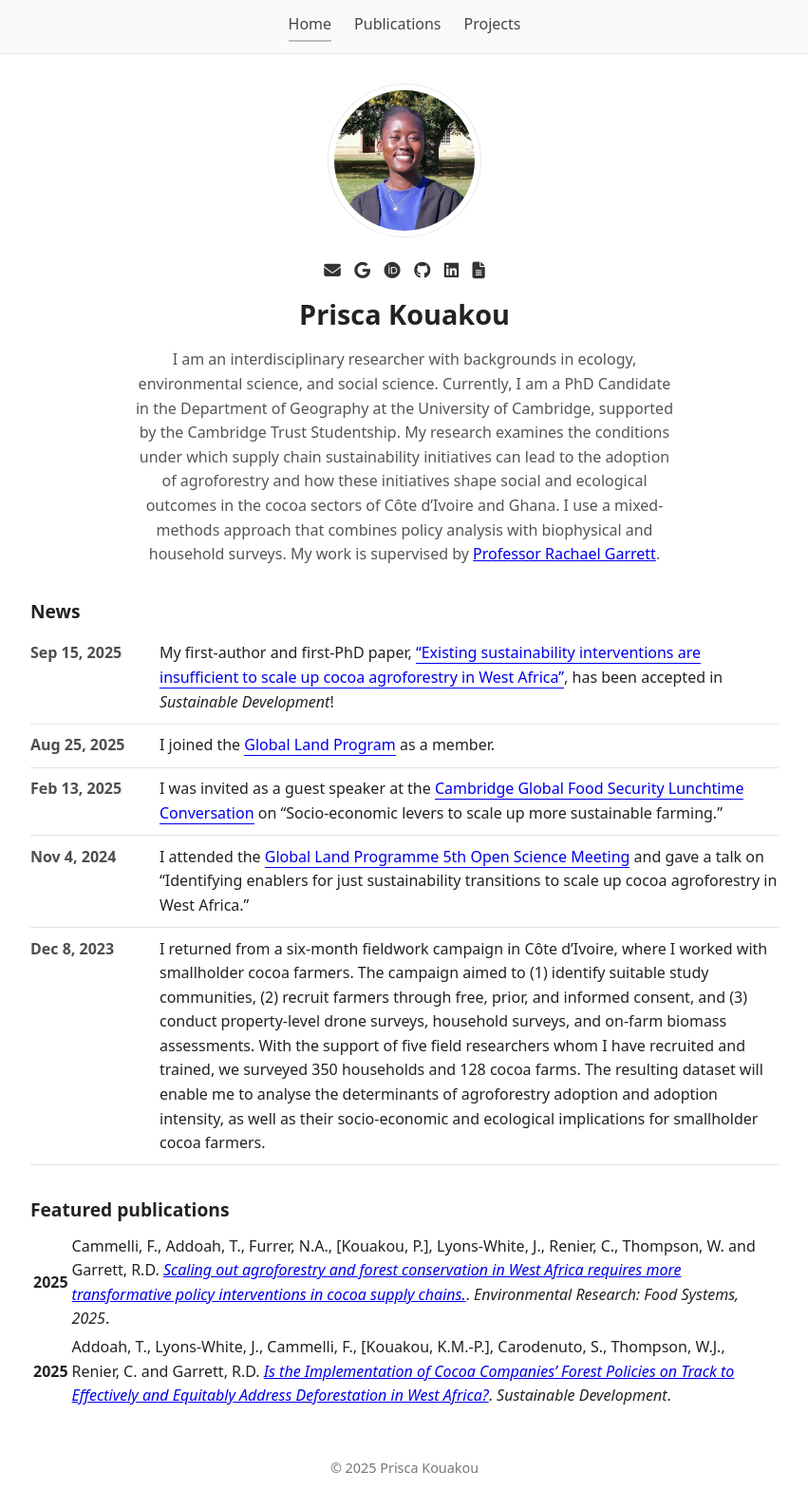
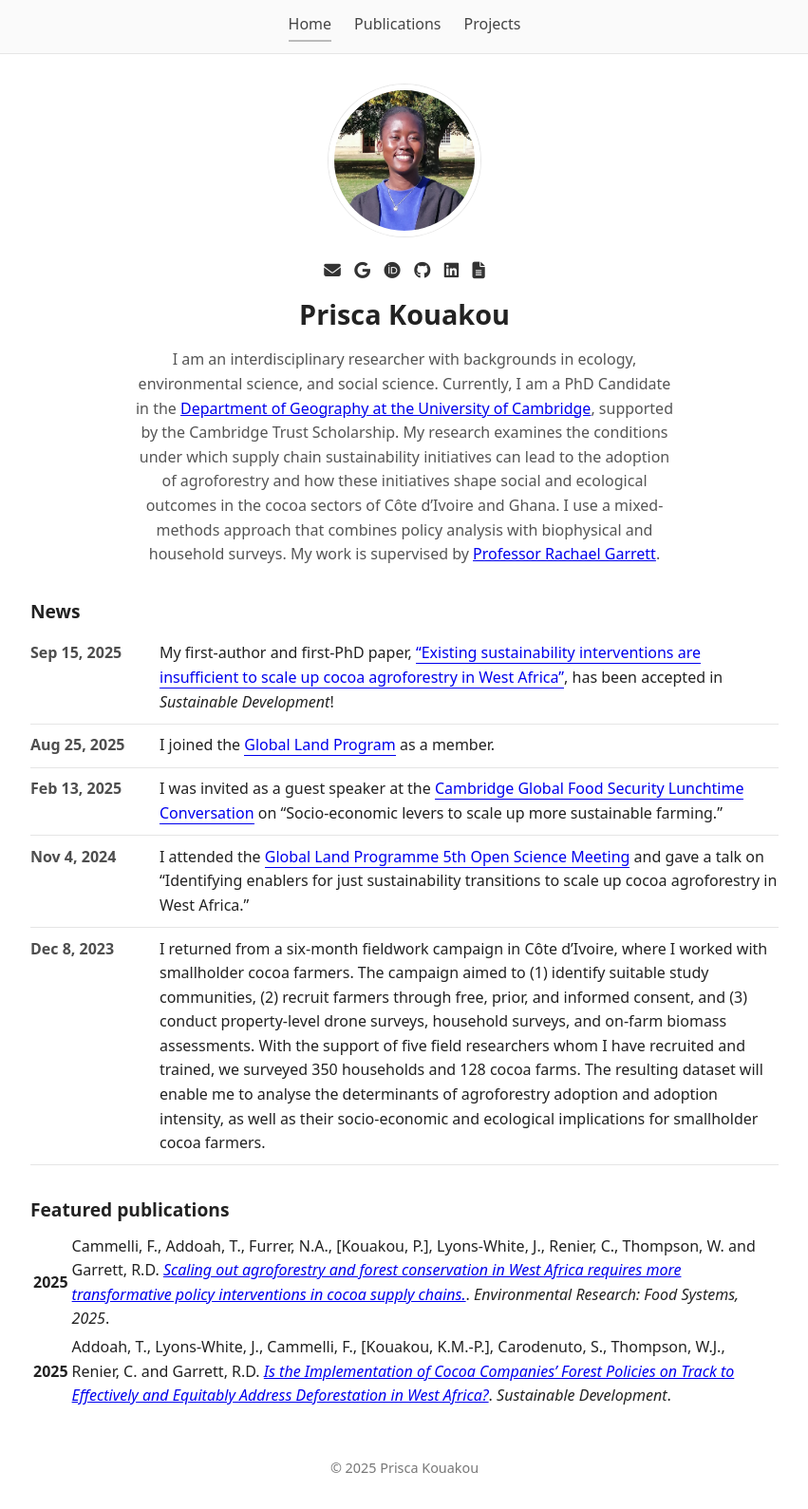
Before and after one commit to priscakmkouakou/priscakmkouakou.github.io, a Jekyll site: the page built from index.md, in a window 1280 px wide. Shown: the whole page at 95% size, without its empty margins (214-1065 px from the left). Built offline with Jekyll 4.4.1, drawn with Linux system fonts in a browser that asks for light colours.

Commit message:
Update index.md

```diff
--- a/index.md
+++ b/index.md
@@ -38,8 +38,7 @@ layout: default
 
   <p class="lead">
   I am an interdisciplinary researcher with backgrounds in ecology, environmental science, and social science.
-  Currently, I am a PhD Candidate in the Department of Geography at the University of Cambridge, supported by the
-  Cambridge Trust Studentship. My research examines the conditions under which supply chain sustainability initiatives
+  Currently, I am a PhD Candidate in the <a href="https://www.geog.cam.ac.uk/people/kouakou/">Department of Geography at the University of Cambridge</a>,   supported by the Cambridge Trust Scholarship. My research examines the conditions under which supply chain sustainability initiatives
   can lead to the adoption of agroforestry and how these initiatives shape social and ecological outcomes in the cocoa
   sectors of Côte d’Ivoire and Ghana. I use a mixed-methods approach that combines policy analysis with biophysical
   and household surveys. My work is supervised by <a href="https://www.geog.cam.ac.uk/people/garrett/">Professor Rachael Garrett</a>.
```
